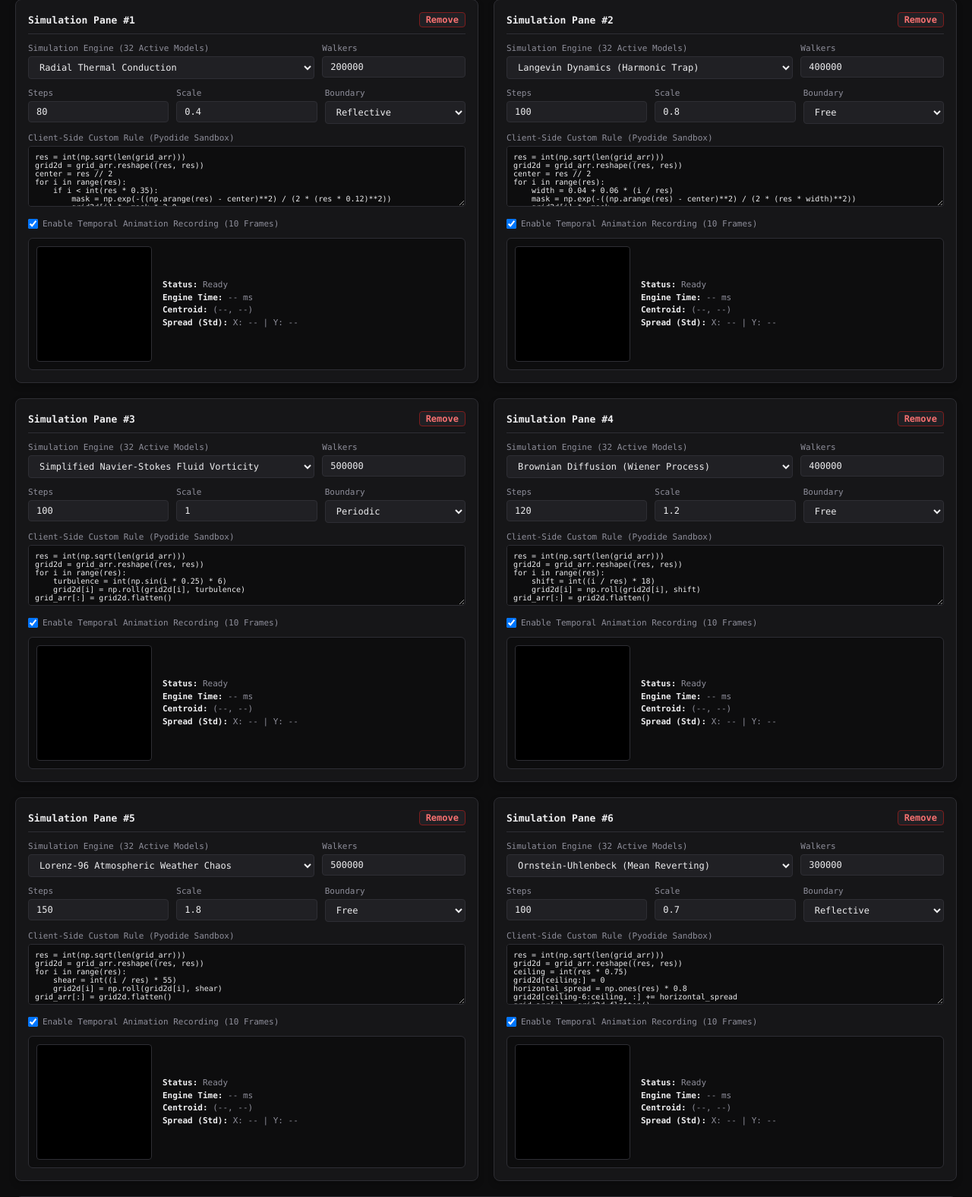
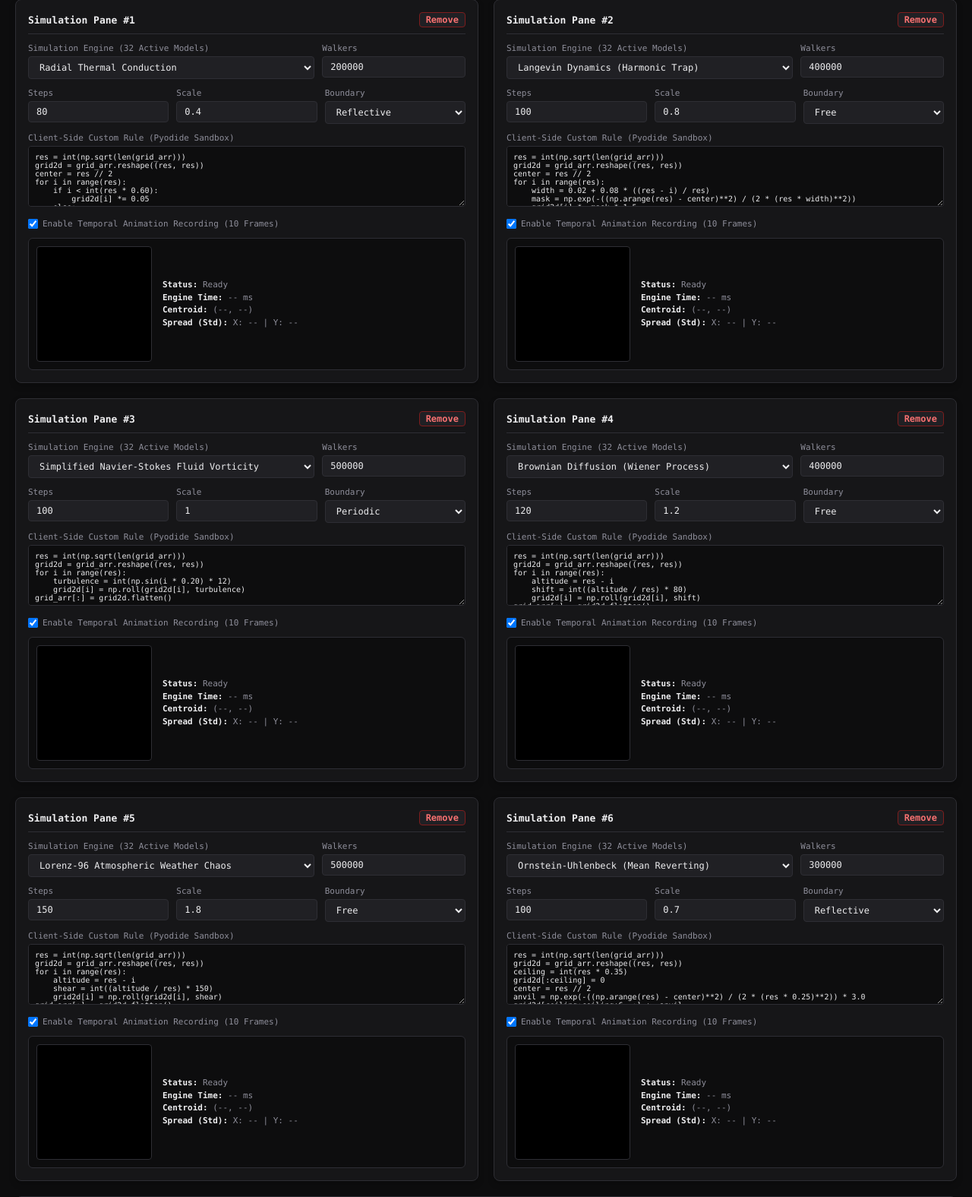
Before and after one commit to cpage42/High-Performance-Vectorized-Simulation-Lab-V2_Patch1, a Flask app: page / in a window 1280 px wide. Shown: the part 146-1721 px from the top of the page at 76% size. Run offline with Flask 3, Linux system fonts and the light colour scheme; some libraries are stand-ins or nearby versions.

Commit message:
Finalize perfectly tuned pyodide physics mappings for 6-pane volcano model

```diff
--- a/templates/index.html
+++ b/templates/index.html
@@ -442,12 +442,12 @@
             grid.innerHTML = "";
             paneCount = 0;
             if (type === "eruption") {
-                addPane({ engine: "thermal", walkers: 200000, steps: 80, scale: 0.4, boundary: "reflective", record_history: true, code: "res = int(np.sqrt(len(grid_arr)))\ngrid2d = grid_arr.reshape((res, res))\ncenter = res // 2\nfor i in range(res):\n    if i < int(res * 0.35):\n        mask = np.exp(-((np.arange(res) - center)**2) / (2 * (res * 0.12)**2))\n        grid2d[i] *= mask * 2.0\n    else:\n        grid2d[i] *= 0.05\ngrid_arr[:] = grid2d.flatten()" });
-                addPane({ engine: "langevin", walkers: 400000, steps: 100, scale: 0.8, boundary: "free", record_history: true, code: "res = int(np.sqrt(len(grid_arr)))\ngrid2d = grid_arr.reshape((res, res))\ncenter = res // 2\nfor i in range(res):\n    width = 0.04 + 0.06 * (i / res)\n    mask = np.exp(-((np.arange(res) - center)**2) / (2 * (res * width)**2))\n    grid2d[i] *= mask\ngrid_arr[:] = grid2d.flatten()" });
-                addPane({ engine: "navier_stokes", walkers: 500000, steps: 100, scale: 1.0, boundary: "periodic", record_history: true, code: "res = int(np.sqrt(len(grid_arr)))\ngrid2d = grid_arr.reshape((res, res))\nfor i in range(res):\n    turbulence = int(np.sin(i * 0.25) * 6)\n    grid2d[i] = np.roll(grid2d[i], turbulence)\ngrid_arr[:] = grid2d.flatten()" });
-                addPane({ engine: "diffusion", walkers: 400000, steps: 120, scale: 1.2, boundary: "free", record_history: true, code: "res = int(np.sqrt(len(grid_arr)))\ngrid2d = grid_arr.reshape((res, res))\nfor i in range(res):\n    shift = int((i / res) * 18)\n    grid2d[i] = np.roll(grid2d[i], shift)\ngrid_arr[:] = grid2d.flatten()" });
-                addPane({ engine: "lorenz96", walkers: 500000, steps: 150, scale: 1.8, boundary: "free", record_history: true, code: "res = int(np.sqrt(len(grid_arr)))\ngrid2d = grid_arr.reshape((res, res))\nfor i in range(res):\n    shear = int((i / res) * 55)\n    grid2d[i] = np.roll(grid2d[i], shear)\ngrid_arr[:] = grid2d.flatten()" });
-                addPane({ engine: "ou", walkers: 300000, steps: 100, scale: 0.7, boundary: "reflective", record_history: true, code: "res = int(np.sqrt(len(grid_arr)))\ngrid2d = grid_arr.reshape((res, res))\nceiling = int(res * 0.75)\ngrid2d[ceiling:] = 0 \nhorizontal_spread = np.ones(res) * 0.8\ngrid2d[ceiling-6:ceiling, :] += horizontal_spread\ngrid_arr[:] = grid2d.flatten()" });
+                addPane({ engine: "thermal", walkers: 200000, steps: 80, scale: 0.4, boundary: "reflective", record_history: true, code: "res = int(np.sqrt(len(grid_arr)))\ngrid2d = grid_arr.reshape((res, res))\ncenter = res // 2\nfor i in range(res):\n    if i < int(res * 0.60):\n        grid2d[i] *= 0.05\n    else:\n        mask = np.exp(-((np.arange(res) - center)**2) / (2 * (res * 0.15)**2))\n        grid2d[i] *= mask * 2.5\ngrid2d[int(res * 0.90):] = 0\ngrid_arr[:] = grid2d.flatten()" });
+                addPane({ engine: "langevin", walkers: 400000, steps: 100, scale: 0.8, boundary: "free", record_history: true, code: "res = int(np.sqrt(len(grid_arr)))\ngrid2d = grid_arr.reshape((res, res))\ncenter = res // 2\nfor i in range(res):\n    width = 0.02 + 0.08 * ((res - i) / res)\n    mask = np.exp(-((np.arange(res) - center)**2) / (2 * (res * width)**2))\n    grid2d[i] *= mask * 1.5\ngrid_arr[:] = grid2d.flatten()" });
+                addPane({ engine: "navier_stokes", walkers: 500000, steps: 100, scale: 1.0, boundary: "periodic", record_history: true, code: "res = int(np.sqrt(len(grid_arr)))\ngrid2d = grid_arr.reshape((res, res))\nfor i in range(res):\n    turbulence = int(np.sin(i * 0.20) * 12)\n    grid2d[i] = np.roll(grid2d[i], turbulence)\ngrid_arr[:] = grid2d.flatten()" });
+                addPane({ engine: "diffusion", walkers: 400000, steps: 120, scale: 1.2, boundary: "free", record_history: true, code: "res = int(np.sqrt(len(grid_arr)))\ngrid2d = grid_arr.reshape((res, res))\nfor i in range(res):\n    altitude = res - i\n    shift = int((altitude / res) * 80)\n    grid2d[i] = np.roll(grid2d[i], shift)\ngrid_arr[:] = grid2d.flatten()" });
+                addPane({ engine: "lorenz96", walkers: 500000, steps: 150, scale: 1.8, boundary: "free", record_history: true, code: "res = int(np.sqrt(len(grid_arr)))\ngrid2d = grid_arr.reshape((res, res))\nfor i in range(res):\n    altitude = res - i\n    shear = int((altitude / res) * 150)\n    grid2d[i] = np.roll(grid2d[i], shear)\ngrid_arr[:] = grid2d.flatten()" });
+                addPane({ engine: "ou", walkers: 300000, steps: 100, scale: 0.7, boundary: "reflective", record_history: true, code: "res = int(np.sqrt(len(grid_arr)))\ngrid2d = grid_arr.reshape((res, res))\nceiling = int(res * 0.35)\ngrid2d[:ceiling] = 0\ncenter = res // 2\nanvil = np.exp(-((np.arange(res) - center)**2) / (2 * (res * 0.25)**2)) * 3.0\ngrid2d[ceiling:ceiling+6, :] += anvil\ngrid_arr[:] = grid2d.flatten()" });
                 logToConsole("[INFO] Loaded preset: Stratified Volcano Eruption Suite.");
             } else if (type === "diffusion") {
                 addPane({ engine: "diffusion", scale: 1.0 });
@@ -673,8 +673,7 @@ processed_grid = grid_arr.tolist()
         }
         function exportData() { window.location.href = "/export"; }
 
-        // Initialize the default 6-Pane Volcano simulation
-        loadPreset("eruption");
+        window.onload = () => { loadPreset("eruption"); };
     </script>
 </body>
 </html>
```
